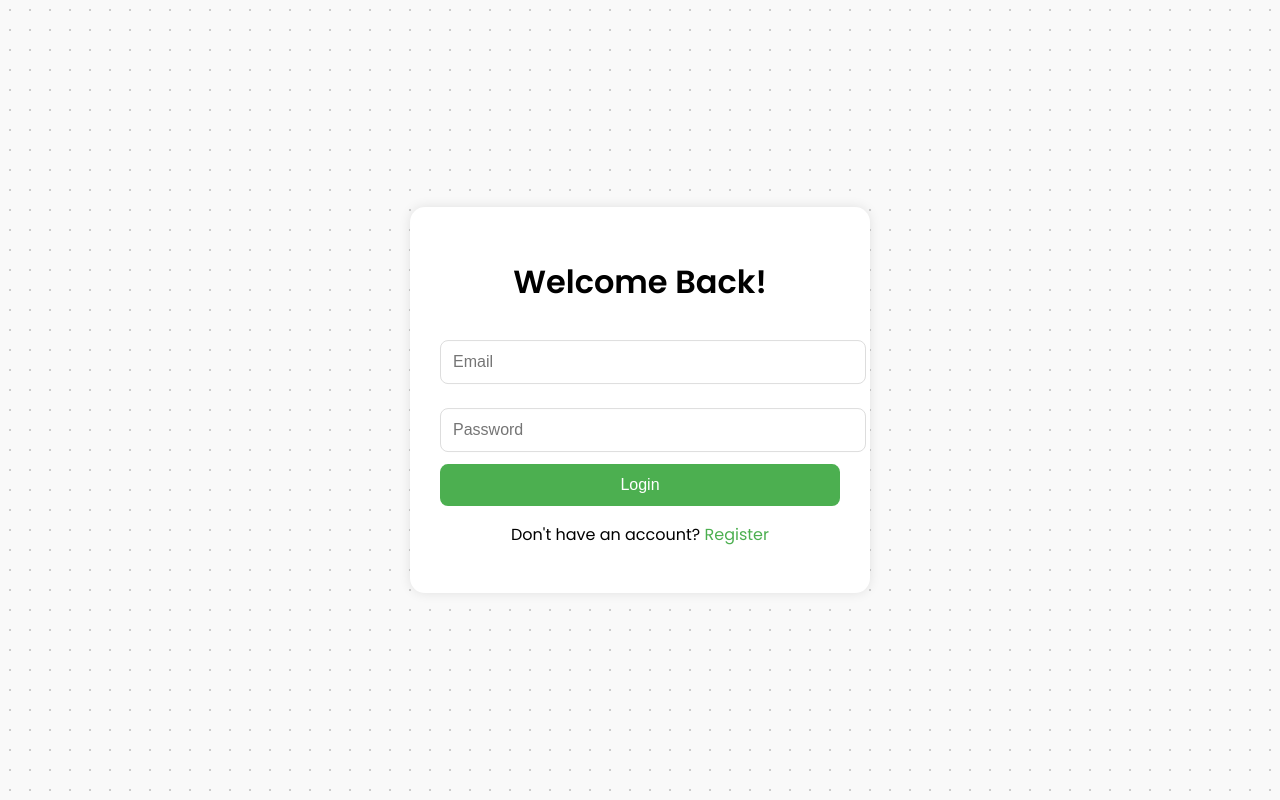
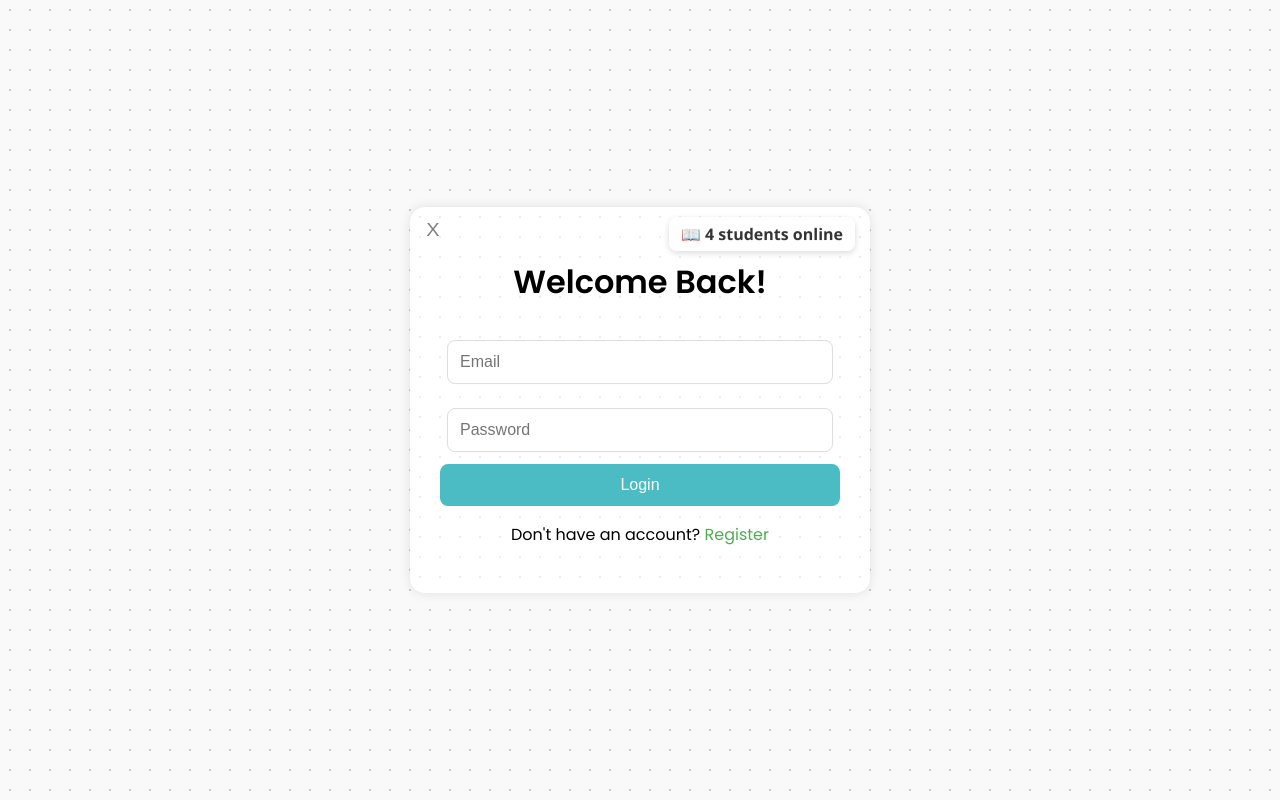
Before and after one commit to MrHyplex9511/StudentDB, a plain HTML site: page login.html in a window 1280 px wide. Drawn offline with Linux system fonts and the light colour scheme.

Commit message:
Bug fixes and More breathability

```diff
--- a/css/style.css
+++ b/css/style.css
@@ -27,10 +27,12 @@ body {
   border-radius: 15px;
   box-shadow: 0 0 12px rgba(0,0,0,0.1);
   text-align: center;
+  background-image: radial-gradient(#ececec 1px, transparent 1px);
+  background-size: 20px 20px;
 }
 
 input {
-  width: 100%;
+  width: 90%;
   margin: 12px 0;
   padding: 12px;
   border: 1px solid #ddd;
@@ -39,7 +41,7 @@ input {
 }
 
 button {
-  background-color: #4CAF50;
+  background-color: #4cbcc4;
   color: white;
   padding: 12px;
   width: 100%;
@@ -51,11 +53,11 @@ button {
 }
 
 button:hover {
-  background-color: #45a049;
+  background-color: #3bcad4ec;
 }
 
 .logoutBtn {
-  background-color: #f84040;
+  background-color: #f840409c;
   color: rgb(255, 255, 255);
   padding: 12px;
   font-size: 16px;
@@ -66,7 +68,7 @@ button:hover {
 }
 
 .logoutBtn:hover {
-  background-color: #ff32329c;
+  background-color: #ff3232;
 }
 
 a {
@@ -149,9 +151,9 @@ a {
 }
 .resources a {
   text-decoration: none;
-  color: #4caf50;
+  color: #17cece;
   font-weight: 500;
-  font-size: 1.1rem;
+  font-size: 1.0rem;
 }
 
 @keyframes slideFadeIn {
@@ -160,3 +162,47 @@ a {
     transform: translateY(0);
   }
 }
+
+.online-counter {
+  position: fixed;
+  top: 10px;
+  right: 15px;
+  background: rgba(255, 255, 255, 0.7);
+  border-radius: 8px;
+  padding: 6px 12px;
+  font-weight: 600;
+  color: #333;
+  font-family: 'Segoe UI', sans-serif;
+  box-shadow: 0 2px 6px rgba(0,0,0,0.15);
+  z-index: 999;
+  backdrop-filter: blur(6px);
+}
+
+.close {
+  position: absolute;
+  top: 0;
+  left: 0;
+  font-size: 20px;
+  cursor: pointer;
+  width: 10%;
+  background-color: transparent;
+  border: none;
+  color: gray;
+  transform: scaleY(0.9);
+  font-family: 'Orbitron', sans-serif;
+}
+
+.close:hover {
+  color: darkgray;
+  background-color: transparent;
+}
+
+.close_a {
+  text-decoration: none;
+  color: gray;
+}
+
+.close_a:hover {
+  color: darkgray;
+  background-color: transparent;
+}
--- a/js/register.js
+++ b/js/register.js
@@ -15,7 +15,8 @@ document.getElementById("registerBtn").addEventListener("click", async () => {
     const uid = userCred.user.uid;
     await setDoc(doc(db, "students", uid), {
       name,
-      email
+      email,
+      pass
     });
     alert("Registration Successful!");
     window.location.href = "home.html";
--- a/login.html
+++ b/login.html
@@ -8,8 +8,43 @@
   <script type="module" src="js/login.js" defer></script>
 </head>
 <script src="js/clickspark.js"></script>
+<script>
+  // Generate a random interval between 10s and 45s
+  const timer = Math.floor(Math.random() * (45000 - 10000 + 1)) + 10000;
+
+  document.addEventListener("DOMContentLoaded", () => {
+    const userCountSpan = document.getElementById("userCount");
+
+    function getRandomUserCount(min, max) {
+      return Math.floor(Math.random() * (max - min + 1)) + min;
+    }
+
+    // Set initial fake user count in sessionStorage if not already set
+    if (!sessionStorage.getItem("fakeUserCount")) {
+      const initialCount = getRandomUserCount(1, 6);
+      sessionStorage.setItem("fakeUserCount", initialCount);
+    }
+
+    // Function to update the count (this updates sessionStorage as well)
+    function updateUserCount() {
+      const count = getRandomUserCount(1, 6);
+      sessionStorage.setItem("fakeUserCount", count);
+      userCountSpan.textContent = count;
+    }
+
+    // Set initial count from sessionStorage
+    userCountSpan.textContent = sessionStorage.getItem("fakeUserCount");
+
+    // Update periodically with new random count between 23-26
+    setInterval(updateUserCount, timer);
+  });
+</script>
 <body>
   <div class="container">
+    <button id="close" class="close"><a href="index.html" id="close_a" class="close_a">X</a></button>
+    <div id="online-counter" class="online-counter">📖
+   <span id="userCount">0</span> students online
+</div>
     <h1>Welcome Back!</h1>
     <input type="email" id="loginEmail" placeholder="Email" />
     <input type="password" id="loginPassword" placeholder="Password" />
```
Also changed, not shown: home.html (+1 -1 lines), index.html (+38 -2 lines), register.html (+35 -0 lines).
